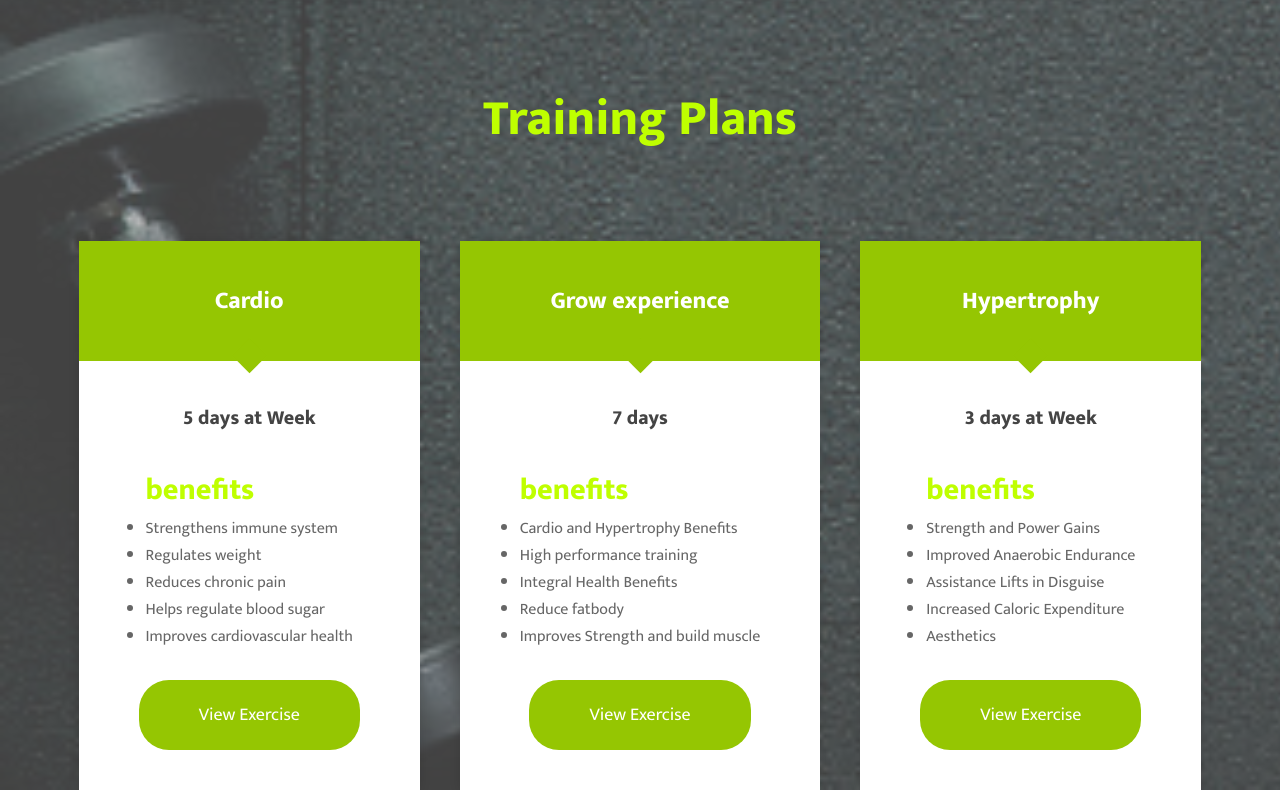
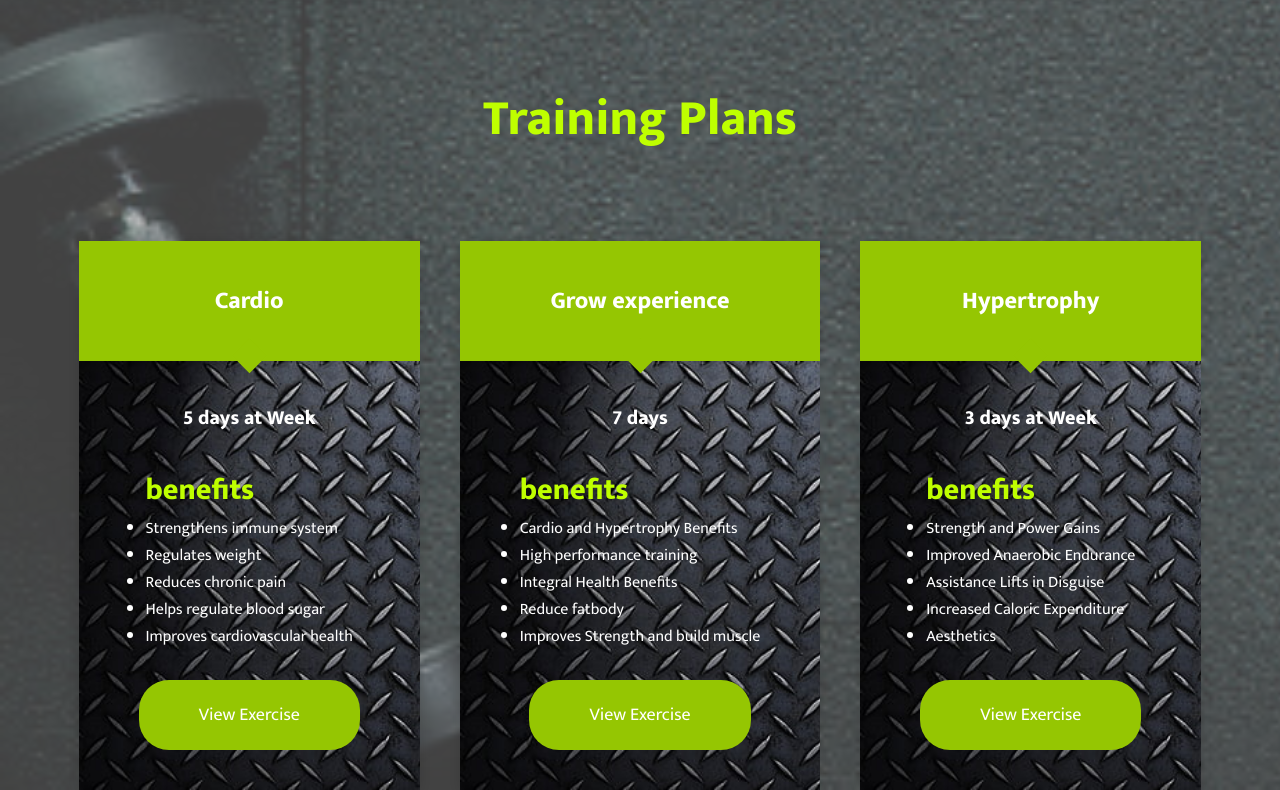
Before and after one commit to Alejandrovsdev/Grow-gym-Integrador, a plain HTML site: page index.html in a window 1280 px wide. Shown: the part 2732-3522 px from the top of the page. Drawn offline with Linux system fonts and the light colour scheme.

Commit message:
se agrego imagen a fonde de cards y cambio colores de letras

```diff
--- a/styles/styles.css
+++ b/styles/styles.css
@@ -250,7 +250,10 @@ li, a{
 }
 
 .card-body {
-  background-color: #fff;
+  background: url(/assets/metalfloor.jpg);
+  background-repeat: no-repeat;
+  background-size: cover;
+  background-color: rgb(130, 130, 130);
   display: flex;
   flex-direction: column;
   align-items: center;
@@ -259,7 +262,7 @@ li, a{
 }
 
 .price {
-  color: #444;
+  color: #fff;
   position: relative;
   font-weight: 600;
   font-size: 20px;
@@ -272,7 +275,7 @@ li, a{
   font-weight: 800;
 }
 .save ul li {
-  color: #666;
+  color: #fff;
 }
 
 .price p span:nth-child(1) {
```
Also changed, not shown: assets/metalfloor.jpg (added).
